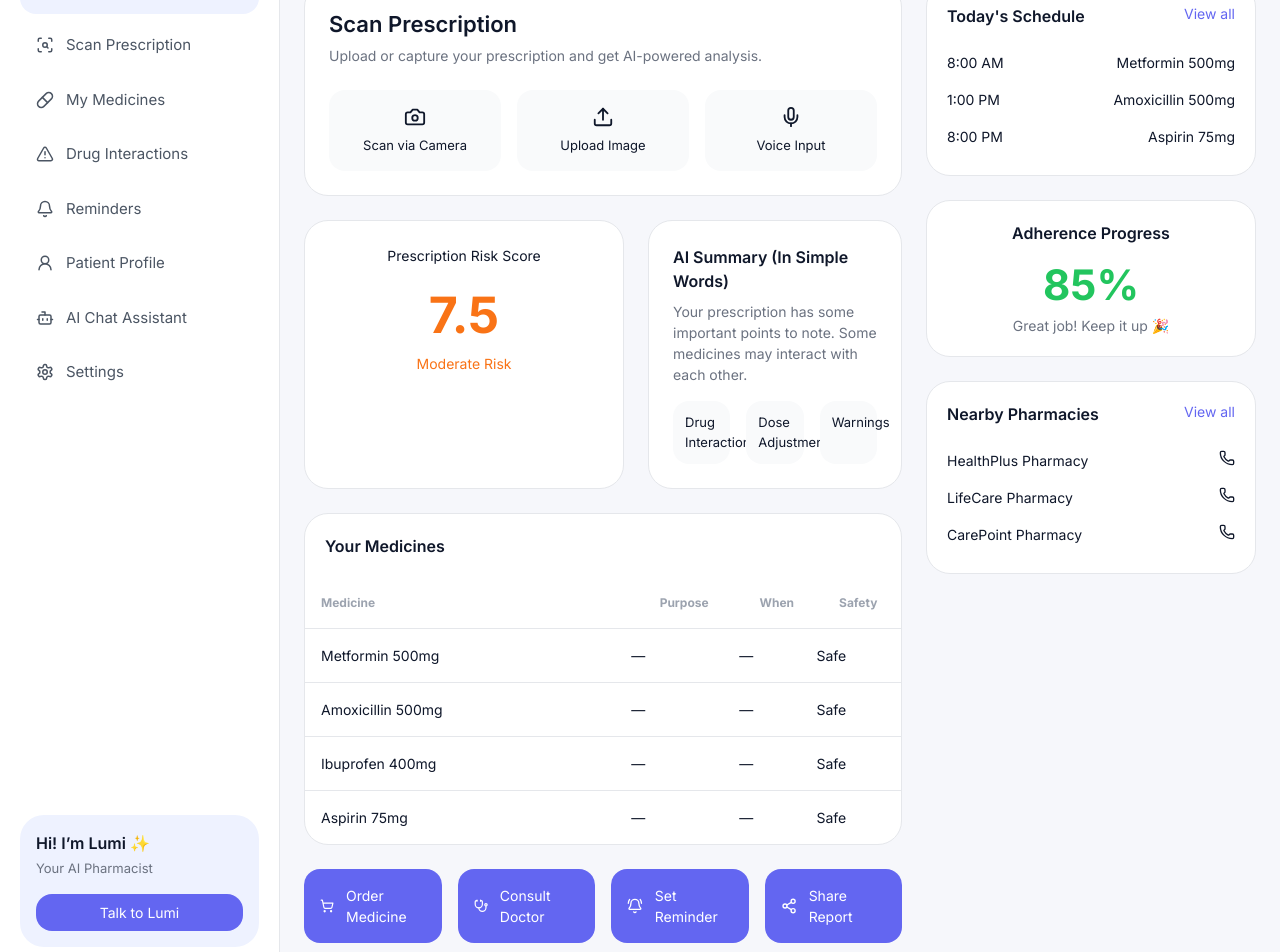
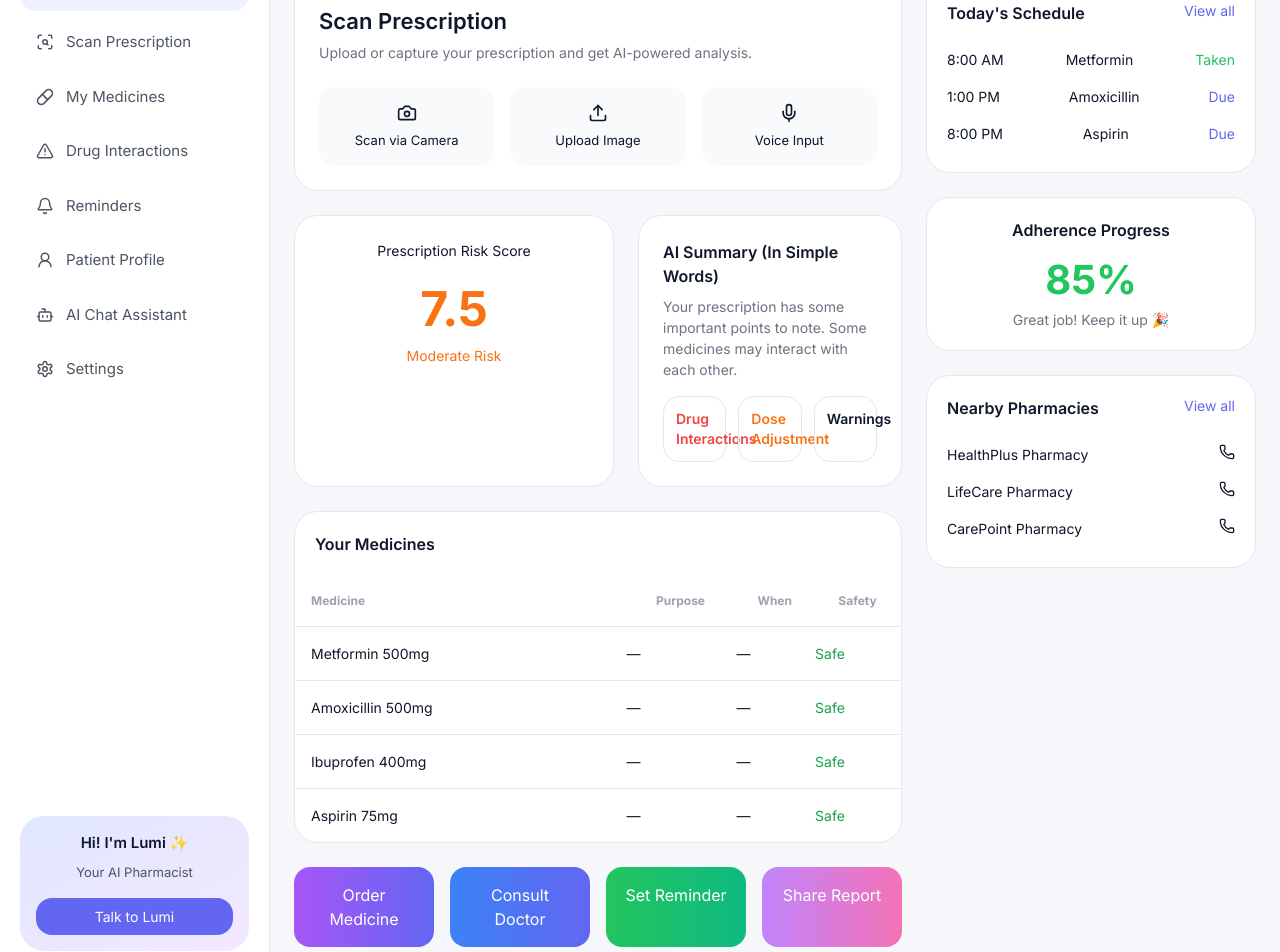
Before and after one commit to rxaliaffan/Lumi-AI, a Next.js app: page / in a window 1280 px wide. Shown: the part 140-1092 px from the top of the page. Built offline with nearby package versions, Linux system fonts and the light colour scheme.

Commit message:
Update page.js

```diff
--- a/app/page.js
+++ b/app/page.js
@@ -1,3 +1,5 @@
+"use client";
+
 import {
   Home as HomeIcon,
   ScanSearch,
@@ -13,12 +15,8 @@ import {
   Globe,
   ChevronDown,
   Phone,
-  SunMedium,
-  MoonStar,
-  ShoppingCart,
-  Stethoscope,
-  BellRing,
-  Share2,
+  Sun,
+  Moon,
 } from "lucide-react";
 
 const navItems = [
@@ -37,27 +35,24 @@ export default function Page() {
     <main className="flex min-h-screen bg-[#f6f7fb]">
 
       {/* SIDEBAR */}
-      <aside className="w-[280px] bg-white border-r px-5 py-5 flex flex-col">
-
-        {/* LOGO */}
+      <aside className="w-[270px] bg-white border-r p-5 flex flex-col">
         <div className="flex items-center gap-3 mb-8">
-          <div className="w-12 h-12 rounded-2xl bg-gradient-to-br from-indigo-500 to-purple-500 flex items-center justify-center text-white text-xl">
+          <div className="w-11 h-11 rounded-xl bg-gradient-to-br from-indigo-500 to-purple-500 flex items-center justify-center text-white text-xl">
             ✨
           </div>
           <div>
-            <div className="text-[24px] font-semibold">Lumi</div>
+            <div className="text-[22px] font-semibold">Lumi</div>
             <div className="text-[13px] text-gray-500">
               AI Digital Pharmacist
             </div>
           </div>
         </div>
 
-        {/* NAV */}
         <div className="space-y-2">
           {navItems.map((item) => (
             <div
               key={item.label}
-              className={`flex items-center gap-3 px-4 py-3 rounded-xl text-[15px] ${
+              className={`flex items-center gap-3 px-4 py-3 rounded-xl text-[15px] cursor-pointer ${
                 item.active
                   ? "bg-indigo-50 text-indigo-600"
                   : "text-gray-600 hover:bg-gray-50"
@@ -70,11 +65,11 @@ export default function Page() {
         </div>
 
         {/* BOT CARD */}
-        <div className="mt-auto bg-indigo-50 p-4 rounded-2xl">
-          <div className="text-[16px] font-semibold">
-            Hi! I’m Lumi ✨
+        <div className="mt-auto bg-gradient-to-br from-indigo-100 to-purple-100 p-4 rounded-2xl text-center">
+          <div className="text-[15px] font-semibold mb-2">
+            Hi! I'm Lumi ✨
           </div>
-          <p className="text-[13px] text-gray-500 mt-1">
+          <p className="text-[13px] text-gray-600">
             Your AI Pharmacist
           </p>
           <button className="mt-4 w-full bg-indigo-500 text-white py-2 rounded-xl text-[14px]">
@@ -89,7 +84,7 @@ export default function Page() {
         {/* HEADER */}
         <div className="flex justify-between mb-6">
           <div>
-            <h1 className="text-[32px] font-semibold">
+            <h1 className="text-[30px] font-semibold">
               Hello, Ali 👋
             </h1>
             <p className="text-[15px] text-gray-500 mt-1">
@@ -98,9 +93,7 @@ export default function Page() {
           </div>
 
           <div className="flex items-center gap-4">
-
-            {/* LANGUAGE */}
-            <div className="flex border rounded-xl overflow-hidden bg-white">
+            <div className="flex border rounded-xl overflow-hidden">
               <div className="flex items-center gap-2 px-4 text-[14px]">
                 <Globe size={16} />
                 English
@@ -109,13 +102,11 @@ export default function Page() {
               <div className="px-4 text-[14px] font-medium">اردو</div>
             </div>
 
-            {/* VOICE */}
             <button className="bg-indigo-50 px-4 py-2 rounded-xl text-indigo-600 text-[14px]">
               🎤 Voice Input
             </button>
 
-            {/* PROFILE */}
-            <div className="w-12 h-12 rounded-full bg-gray-200" />
+            <div className="w-12 h-12 rounded-full bg-gray-300" />
           </div>
         </div>
 
@@ -134,21 +125,20 @@ export default function Page() {
               </p>
 
               <div className="grid grid-cols-3 gap-4 mt-6">
-                <ScanBtn icon={Camera} label="Scan via Camera" />
-                <ScanBtn icon={Upload} label="Upload Image" />
-                <ScanBtn icon={Mic} label="Voice Input" />
+                <Btn icon={Camera} label="Scan via Camera" />
+                <Btn icon={Upload} label="Upload Image" />
+                <Btn icon={Mic} label="Voice Input" />
               </div>
             </div>
 
             {/* RISK + SUMMARY */}
             <div className="grid grid-cols-[320px_1fr] gap-6">
 
-              {/* RISK */}
               <div className="bg-white p-6 rounded-2xl border text-center">
                 <div className="text-[14px] mb-3">
                   Prescription Risk Score
                 </div>
-                <div className="text-[50px] font-bold text-orange-500">
+                <div className="text-[48px] font-bold text-orange-500">
                   7.5
                 </div>
                 <div className="text-[14px] text-orange-500">
@@ -156,19 +146,18 @@ export default function Page() {
                 </div>
               </div>
 
-              {/* SUMMARY */}
               <div className="bg-white p-6 rounded-2xl border">
                 <h3 className="text-[16px] font-semibold mb-2">
                   AI Summary (In Simple Words)
                 </h3>
-                <p className="text-[14px] text-gray-500 mb-4">
+                <p className="text-[14px] text-gray-500">
                   Your prescription has some important points to note. Some medicines may interact with each other.
                 </p>
 
-                <div className="grid grid-cols-3 gap-4">
-                  <Warning title="Drug Interactions" />
-                  <Warning title="Dose Adjustment" />
-                  <Warning title="Warnings" />
+                <div className="grid grid-cols-3 gap-3 mt-4">
+                  <Warn title="Drug Interactions" color="red" />
+                  <Warn title="Dose Adjustment" color="orange" />
+                  <Warn title="Warnings" color="yellow" />
                 </div>
               </div>
             </div>
@@ -199,10 +188,10 @@ export default function Page() {
 
             {/* ACTION BUTTONS */}
             <div className="grid grid-cols-4 gap-4">
-              <Action title="Order Medicine" icon={ShoppingCart} />
-              <Action title="Consult Doctor" icon={Stethoscope} />
-              <Action title="Set Reminder" icon={BellRing} />
-              <Action title="Share Report" icon={Share2} />
+              <Action label="Order Medicine" color="from-purple-500 to-indigo-500" />
+              <Action label="Consult Doctor" color="from-blue-500 to-indigo-500" />
+              <Action label="Set Reminder" color="from-green-500 to-emerald-500" />
+              <Action label="Share Report" color="from-purple-400 to-pink-400" />
             </div>
 
           </div>
@@ -210,24 +199,17 @@ export default function Page() {
           {/* RIGHT */}
           <div className="space-y-6">
 
-            {/* SCHEDULE */}
-            <div className="bg-white p-5 rounded-2xl border">
-              <div className="flex justify-between mb-4">
-                <span className="font-semibold">Today's Schedule</span>
-                <span className="text-indigo-500 text-sm">View all</span>
-              </div>
+            <Card title="Today's Schedule">
+              <Schedule time="8:00 AM" name="Metformin" status="Taken" />
+              <Schedule time="1:00 PM" name="Amoxicillin" status="Due" />
+              <Schedule time="8:00 PM" name="Aspirin" status="Due" />
+            </Card>
 
-              <Schedule time="8:00 AM" name="Metformin 500mg" />
-              <Schedule time="1:00 PM" name="Amoxicillin 500mg" />
-              <Schedule time="8:00 PM" name="Aspirin 75mg" />
-            </div>
-
-            {/* ADHERENCE */}
             <div className="bg-white p-5 rounded-2xl border text-center">
               <div className="font-semibold mb-2">
                 Adherence Progress
               </div>
-              <div className="text-[42px] text-green-500 font-bold">
+              <div className="text-[40px] text-green-500 font-bold">
                 85%
               </div>
               <div className="text-sm text-gray-500">
@@ -235,17 +217,11 @@ export default function Page() {
               </div>
             </div>
 
-            {/* PHARMACIES */}
-            <div className="bg-white p-5 rounded-2xl border">
-              <div className="flex justify-between mb-4">
-                <span className="font-semibold">Nearby Pharmacies</span>
-                <span className="text-indigo-500 text-sm">View all</span>
-              </div>
-
+            <Card title="Nearby Pharmacies">
               <Pharmacy name="HealthPlus Pharmacy" />
               <Pharmacy name="LifeCare Pharmacy" />
               <Pharmacy name="CarePoint Pharmacy" />
-            </div>
+            </Card>
 
           </div>
         </div>
@@ -256,19 +232,11 @@ export default function Page() {
 
 /* COMPONENTS */
 
-function ScanBtn({ icon: Icon, label }) {
+function Btn({ icon: Icon, label }) {
   return (
     <div className="bg-gray-50 p-4 rounded-xl text-center hover:bg-gray-100">
-      <Icon className="mx-auto mb-2" size={22} />
+      <Icon className="mx-auto mb-2" size={20} />
       <div className="text-[13px]">{label}</div>
-    </div>
-  );
-}
-
-function Warning({ title }) {
-  return (
-    <div className="bg-gray-50 p-3 rounded-xl text-[13px]">
-      {title}
     </div>
   );
 }
@@ -279,16 +247,19 @@ function Row({ name }) {
       <td className="p-4">{name}</td>
       <td>—</td>
       <td>—</td>
-      <td>Safe</td>
+      <td className="text-green-600">Safe</td>
     </tr>
   );
 }
 
-function Schedule({ time, name }) {
+function Schedule({ time, name, status }) {
   return (
     <div className="flex justify-between py-2 text-[14px]">
       <span>{time}</span>
       <span>{name}</span>
+      <span className={status === "Taken" ? "text-green-500" : "text-indigo-500"}>
+        {status}
+      </span>
     </div>
   );
 }
@@ -302,11 +273,30 @@ function Pharmacy({ name }) {
   );
 }
 
-function Action({ title, icon: Icon }) {
+function Warn({ title, color }) {
   return (
-    <div className="bg-indigo-500 text-white p-4 rounded-xl flex items-center gap-3">
-      <Icon size={18} />
-      <span className="text-[14px]">{title}</span>
+    <div className={`p-3 rounded-xl border text-${color}-500 bg-${color}-50`}>
+      <div className="text-sm font-semibold">{title}</div>
     </div>
   );
 }
+
+function Action({ label, color }) {
+  return (
+    <div className={`p-4 rounded-xl text-white text-center bg-gradient-to-r ${color}`}>
+      {label}
+    </div>
+  );
+}
+
+function Card({ title, children }) {
+  return (
+    <div className="bg-white p-5 rounded-2xl border">
+      <div className="flex justify-between mb-4">
+        <span className="font-semibold">{title}</span>
+        <span className="text-indigo-500 text-sm">View all</span>
+      </div>
+      {children}
+    </div>
+  );
+}
```
